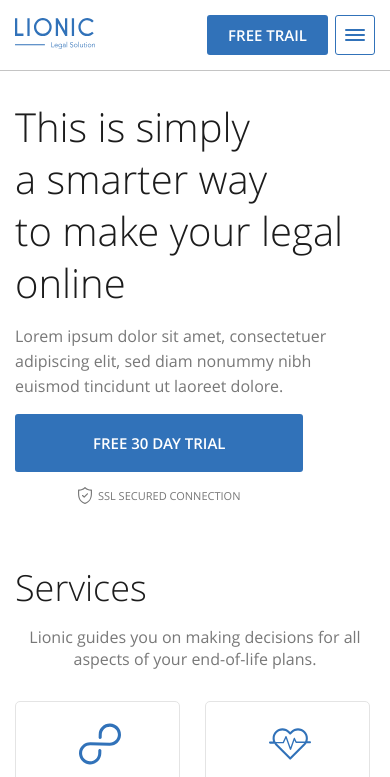
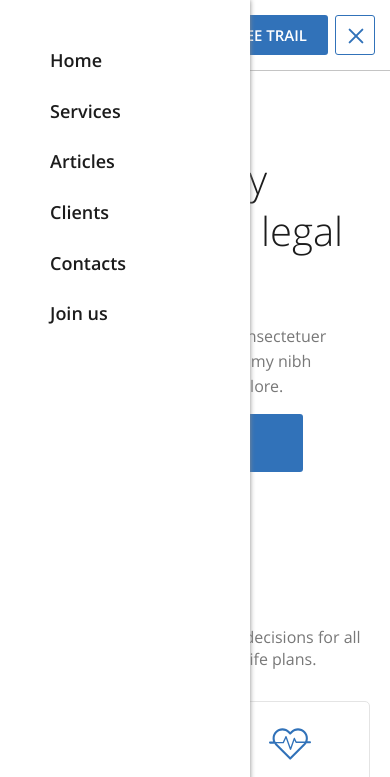
Before and after one commit to ramziamilov/Leonic-s-siate, a plain HTML site: page index.html in a window 390 px wide. Both pictures are taken after a click on the button 355 px from the left and 35 px from the top of the page. Shown: the top 777 px of the page. Drawn offline with Linux system fonts and the light colour scheme.

Commit message:
добавил js

```diff
--- a/css/media.css
+++ b/css/media.css
@@ -37,9 +37,71 @@
 
 @media (max-width: 992px) {
 
+ /*burger-active*/
   .header__nav {
-    display: none;
+    position: absolute;
+    top: 0;
+    left: 0;
+    width: 50%;
+    min-width: 250px;
+    height: 100vh;
+    z-index: 1000;
+    padding: 50px;
+    box-shadow: 0 0 5px #888;
+    background-color: #fff;
+    overflow-y: auto;
+    visibility: hidden;
+    transform: translateX(-120%);
+    transition: visibility 0.3s ease-in-out, transform 0.3s ease-in-out;
   }
+
+  .header__nav .nav__list {
+    flex-direction: column;
+  }
+
+  .header__nav .nav__item:not(:last-child) {
+    margin-right: 0;
+    margin-bottom: 30px;
+  }
+
+  .header__nav .nav__link {
+    font-size: 18px;
+  }
+
+  .header__nav--active {
+    visibility: visible;
+    transform: none;
+  }
+
+  .burger--active .burger__line:nth-child(2) {
+   opacity: 0;
+  }
+
+  .burger--active .burger__line:first-child {
+    left: 25%;
+    top: 50%;
+    transform: rotate(45deg);
+    transform-origin: center;
+    transition: transform 0.3s ease-in-out, top 0.3s ease-in-out, left 0.3s ease-in-out;
+  }
+  .burger--active .burger__line:last-child {
+    bottom: auto;
+    left: 25%;
+    top: 50%;
+    transform: rotate(-45deg);
+    transform-origin: center;
+    transition: transform 0.3s ease-in-out, top 0.3s ease-in-out, left 0.3s ease-in-out;
+  }
+
+  .burger__line {
+    transition:transform 0.3s ease-in-out, top 0.3s ease-in-out, left 0.3s ease-in-out; ;
+  }
+
+  .stop-scroll {
+    overflow: hidden;
+  }
+
+  /*end burger-active*/
 
   .header__btn {
     margin-right: 7px;
@@ -79,6 +141,7 @@
     top: 50%;
     transform: translate(-50%, -50%);
   }
+
 
   .hero__content {
     width: 75%;
@@ -298,6 +361,24 @@
   .services__item__descrp {
     font-size: 12px;
     line-height: 150%;
+  }
+
+  .article-center {
+    display: block;
+  }
+
+  .article-center--hidden {
+    display: none;
+  }
+
+
+
+  .articles-item:nth-child(-n+2) {
+    display: none;
+  }
+
+  .articles-item.articles-item--vissible {
+    display: block;
   }
 
   .articles-item {
@@ -532,8 +613,6 @@ padding: 20px 95px;}
   background-color: #c4c4c4;
 }
 
-select {
-  padding: ;
-}
+
 
 }
--- a/css/style.css
+++ b/css/style.css
@@ -348,6 +348,12 @@ transition: color 0.5s ease-in-out;
 
 
 /*articles*/
+
+.article-center {
+display: none;
+text-align: center;
+}
+
 .articles {
   border-bottom: 1px solid #dadada;
 }
--- a/index.html
+++ b/index.html
@@ -8,6 +8,7 @@
   <link rel="stylesheet" href="css/normalize.css">
   <link rel="stylesheet" href="css/style.css">
   <link rel="stylesheet" href="css/media.css">
+
 </head>
 
 <body>
@@ -92,7 +93,7 @@
           Services
         </h2>
         <p class="section-descrp services__descrp">
-          Lionic guides you on&nbsp;making decisions for all aspects of&nbsp;your end-of-life plans.        </p>
+          Lionic guides you on&nbsp;making decisions for all aspects of&nbsp;your end-of-life plans. </p>
         <ul class="services__list list-reset flex">
           <li class="services__item flex">
             <svg class="services__item__icon" width="68" height="66" viewBox="0 0 68 66" fill="none"
@@ -231,6 +232,11 @@
             </article>
           </li>
         </ul>
+        <div class="article-center">
+          <button class="btn btn-reset article-more">
+            Показать еще
+          </button>
+        </div>
       </div>
     </section>
 
@@ -438,6 +444,7 @@
 </div>
 </div>
   </footer>
+  <script src="js/script.js"></script>
 </body>
 
 </html>
--- /dev/null
+++ b/js/script.js
@@ -0,0 +1,38 @@
+let burger = document.querySelector(".burger");
+let menu = document.querySelector('.header__nav');
+let menuLinks = document.querySelectorAll('.nav__link');
+
+burger.addEventListener('click',
+
+function() {
+
+  burger.classList.toggle('burger--active');
+  menu.classList.toggle('header__nav--active');
+  document.body.classList.toggle("stop-scroll");
+
+});
+
+menuLinks.forEach(function(element) {
+
+  element.addEventListener('click', function() {
+
+    burger.classList.remove('burger--active');
+
+    menu.classList.remove('.header__nav--active');
+
+    document.body.remove('stop-scroll');
+
+  });
+
+});
+
+let btnMore = document.querySelector(".article-more");
+let articleItems = document.querySelectorAll('.articles-item');
+
+
+btnMore.addEventListener('click', () => {
+
+  btnMore.closest('.article-center').classList.add('article-center--hidden');
+  articleItems.forEach(el => { el.classList.add('articles-item--vissible') });
+
+});
```
